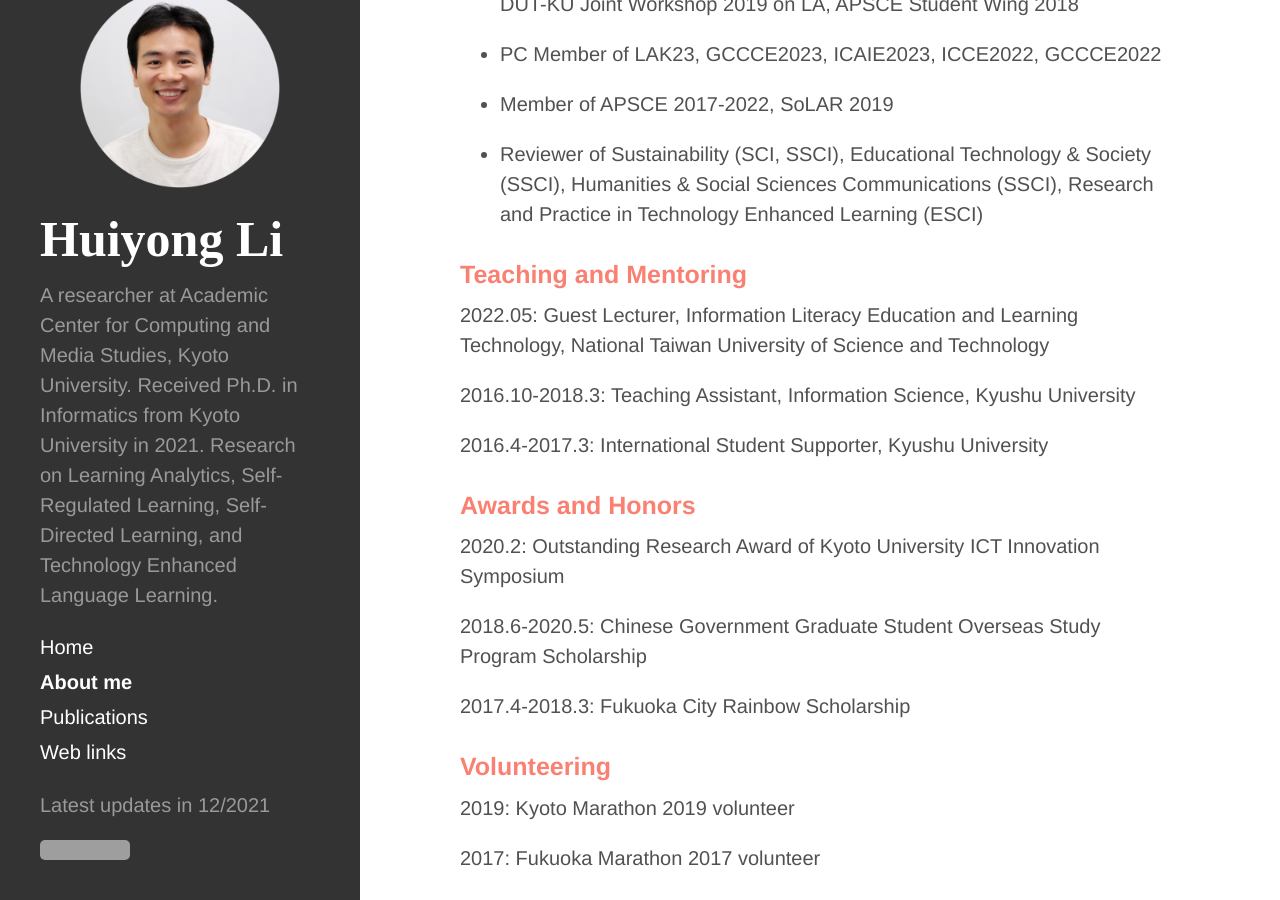
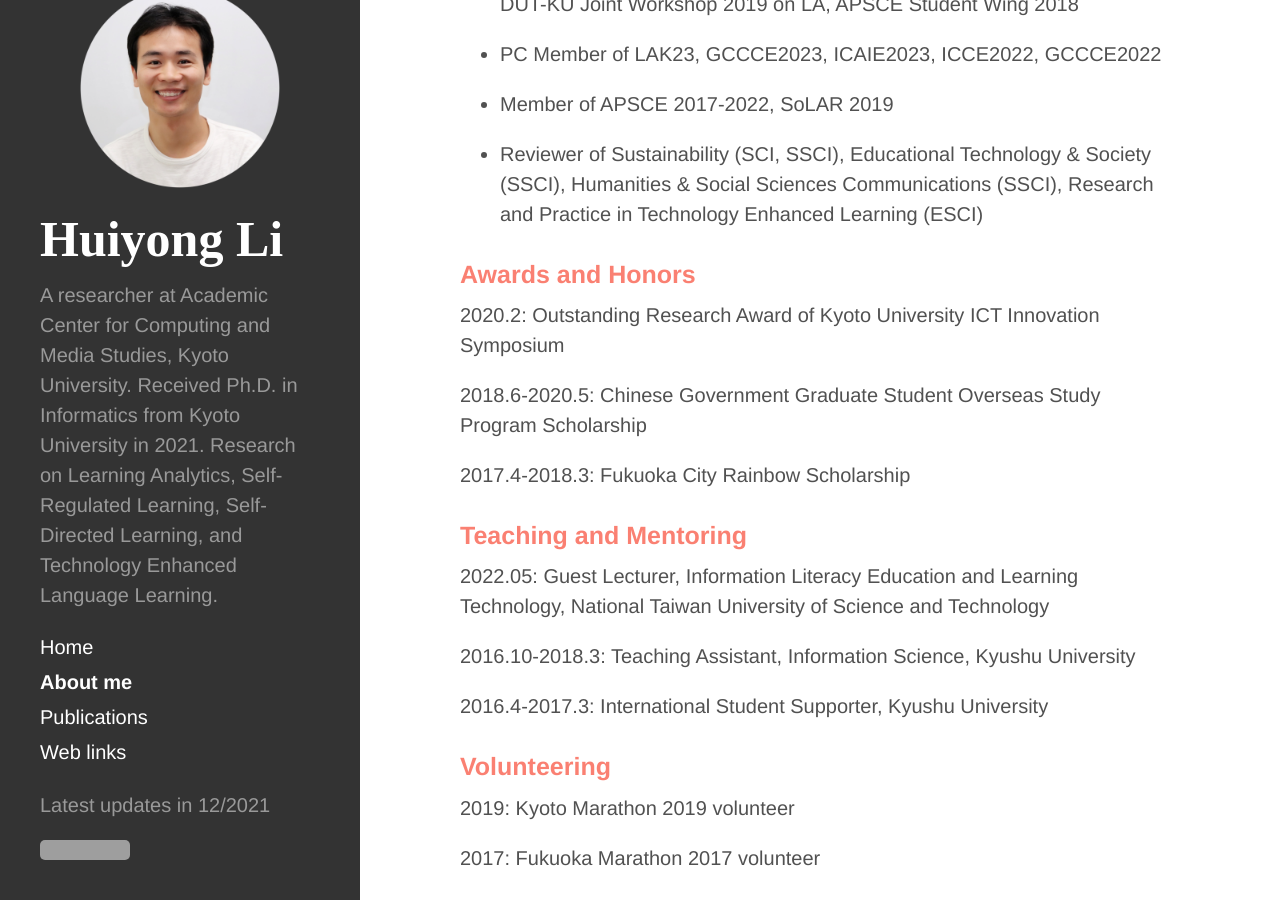
Before and after one commit to li-huiyong/li-huiyong.github.io, a Jekyll site: the page built from about-me.md, in a window 1280 px wide and 900 px high, scrolled down 1607 px. Built offline with Jekyll 4.4.1, drawn with Linux system fonts in a browser that asks for light colours; nearby versions of some CDN libraries; some web fonts are replaced; grey boxes are pictures that could not be loaded.

Commit message:
move up awards

```diff
--- a/about-me.md
+++ b/about-me.md
@@ -55,19 +55,19 @@ Researcher at Learning and Educational Technologies Research Unit, ACCMS, Kyoto
 
 * Reviewer of Sustainability (SCI, SSCI), Educational Technology & Society (SSCI), Humanities & Social Sciences Communications (SSCI), Research and Practice in Technology Enhanced Learning (ESCI)
 
+### <span style="color: Salmon; ">Awards and Honors</span>
+2020.2: Outstanding Research Award of Kyoto University ICT Innovation Symposium
+
+2018.6-2020.5: Chinese Government Graduate Student Overseas Study Program Scholarship
+
+2017.4-2018.3: Fukuoka City Rainbow Scholarship
+
 ### <span style="color: Salmon; ">Teaching and Mentoring</span>
 2022.05: Guest Lecturer, Information Literacy Education and Learning Technology, National Taiwan University of Science and Technology
 
 2016.10-2018.3: Teaching Assistant, Information Science, Kyushu University
 
 2016.4-2017.3: International Student Supporter, Kyushu University
-
-### <span style="color: Salmon; ">Awards and Honors</span>
-2020.2: Outstanding Research Award of Kyoto University ICT Innovation Symposium
-
-2018.6-2020.5: Chinese Government Graduate Student Overseas Study Program Scholarship
-
-2017.4-2018.3: Fukuoka City Rainbow Scholarship
 
 ### <span style="color: Salmon; ">Volunteering</span>
 2019: Kyoto Marathon 2019 volunteer
```
